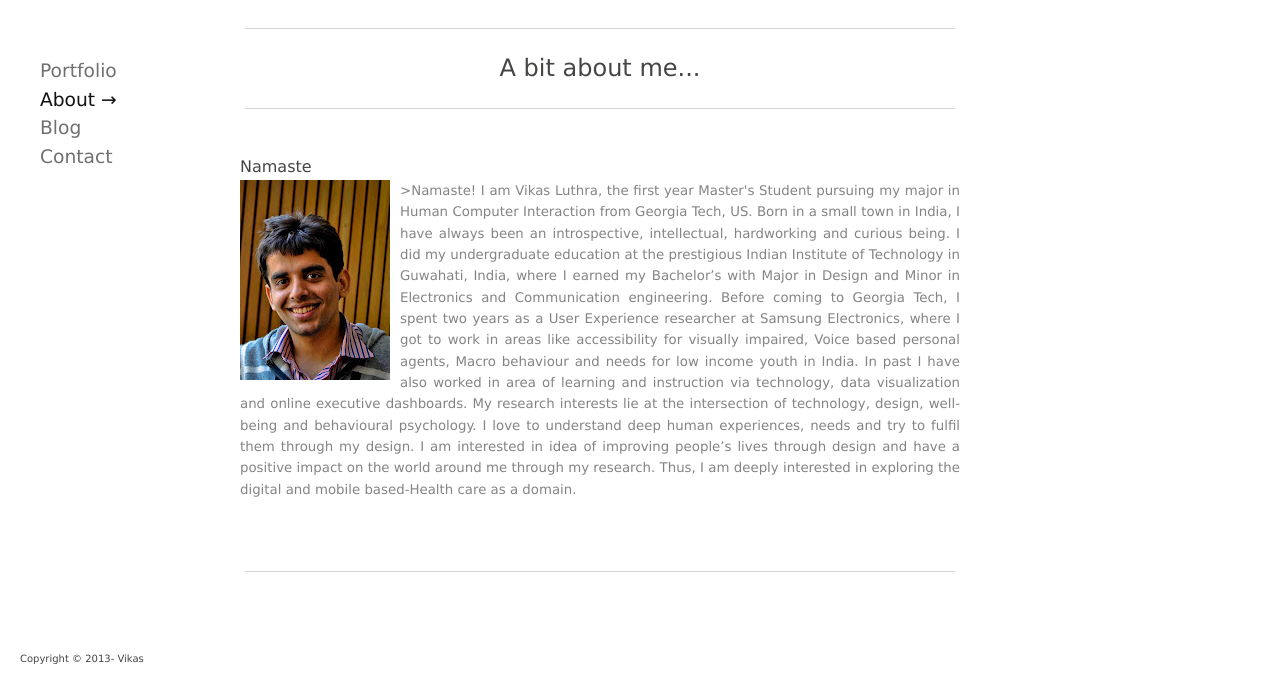
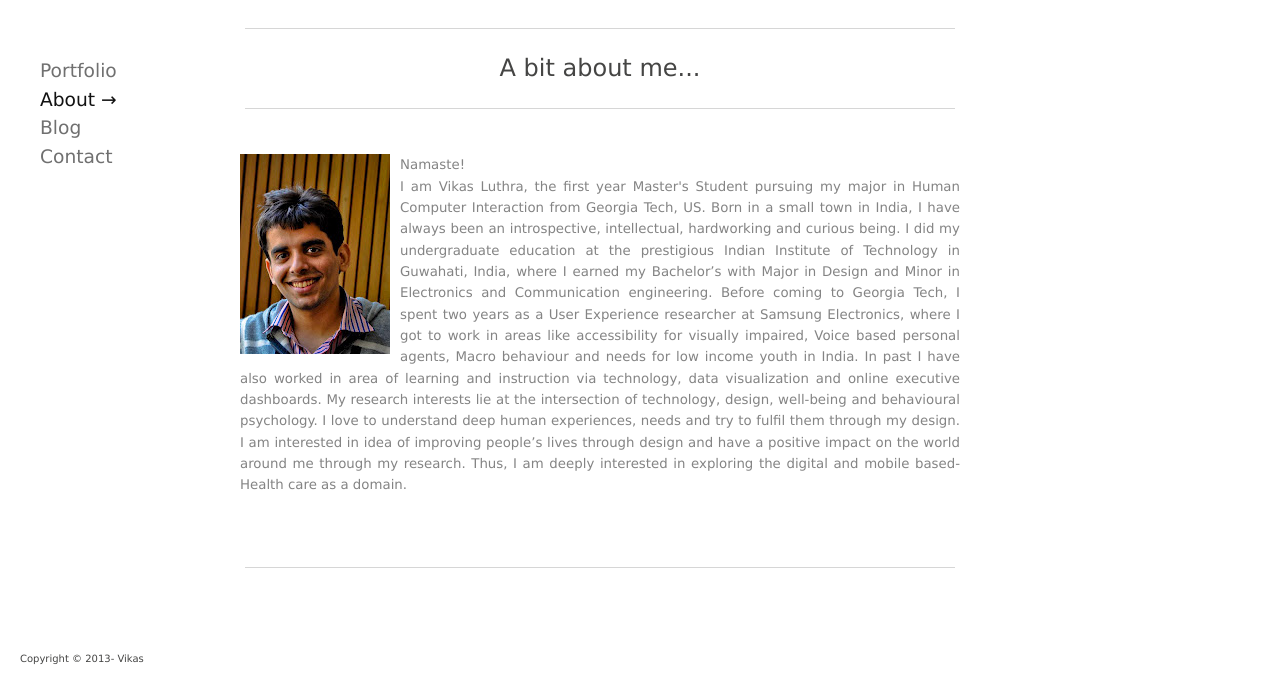
Before and after one commit to vikasluthra/vikasluthra.github.com, a plain HTML site: page about me.html in a window 1280 px wide. Shown: the part 123-800 px from the top of the page. Drawn offline with Linux system fonts and the light colour scheme; a web font is replaced by a local one.

Commit message:
Update about me.html

```diff
--- a/about me.html
+++ b/about me.html
@@ -68,15 +68,15 @@
   </div>
   <div class="spacer"></div>
   <div class="about">
-    <h5>Namaste</h5>
+
 
     <p>
 	<div style="float: left; margin-right:10px ;">
 		<img src="img/thumbs/portfolio.jpg";>
 	</div>
 	<p>
-	  <b> >Namaste! </b>
-          I am Vikas Luthra, the first year <b>Master's</b> Student pursuing my major in <b> Human Computer Interaction</b> from <b>Georgia Tech</b>, US.
+	  <b>Namaste! </b></br>
+          I am Vikas Luthra, the first year <b>Master's </b> Student pursuing my major in <b> Human Computer Interaction</b> from <b>Georgia Tech</b>, US.
           Born in a small town in India, I have always been an introspective, intellectual, hardworking and curious being. I did my undergraduate education at the prestigious Indian Institute of Technology in Guwahati, India, where I earned my Bachelor’s with Major in Design and Minor in Electronics and Communication engineering. Before coming to Georgia Tech, I spent two years as a User Experience researcher at Samsung Electronics, where I got to work in areas like accessibility for visually impaired, Voice based personal agents, Macro behaviour and needs for low income youth in India. In past I have also worked in area of learning and instruction via technology, data visualization and online executive dashboards.
           My research interests lie at the intersection of technology, design, well-being and behavioural psychology. I love to understand deep human experiences, needs and try to fulfil them through my design. I am interested in idea of improving people’s lives through design and have a positive impact on the world around me through my research. Thus, I am deeply interested in exploring the digital and mobile based-Health care as a domain.
 
```
